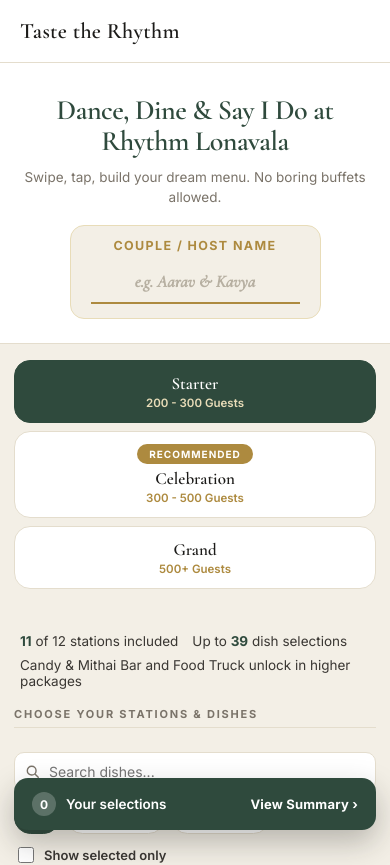
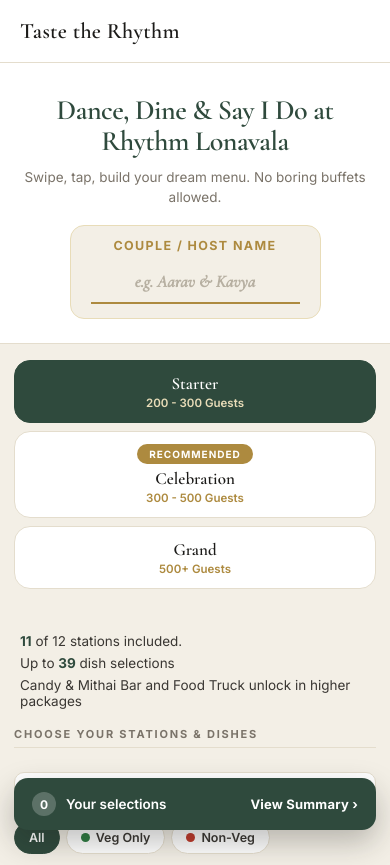
Before and after one commit to atharva7/wedding-menu-app, a React (Vite) app: page / in a window 390 px wide. Shown: the top 865 px of the page. Built offline with nearby package versions, Linux system fonts and the light colour scheme.

Commit message:
Fix mobile tier-overview alignment: stack lines, add period

```diff
--- a/src/App.css
+++ b/src/App.css
@@ -317,7 +317,9 @@
 @media (max-width: 720px) {
   .tier-overview {
     padding: 0 20px;
-    gap: 8px 14px;
+    flex-direction: column;
+    align-items: flex-start;
+    gap: 6px;
   }
 
   .tier-overview-divider {
--- a/src/App.jsx
+++ b/src/App.jsx
@@ -272,7 +272,7 @@
 
       <div className="tier-overview">
         <span className="tier-overview-item">
-          <strong>{tierHighlights.unlocked}</strong> of {tierHighlights.total} stations included
+          <strong>{tierHighlights.unlocked}</strong> of {tierHighlights.total} stations included.
         </span>
         <span className="tier-overview-divider" aria-hidden="true" />
         <span className="tier-overview-item">
```
